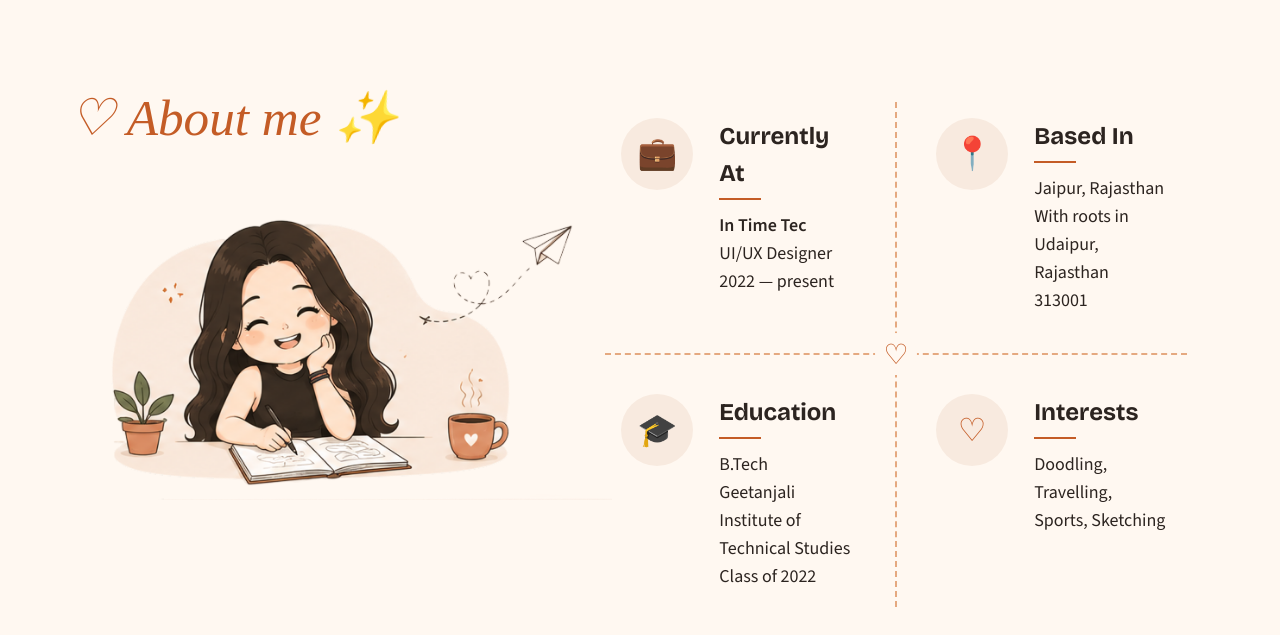
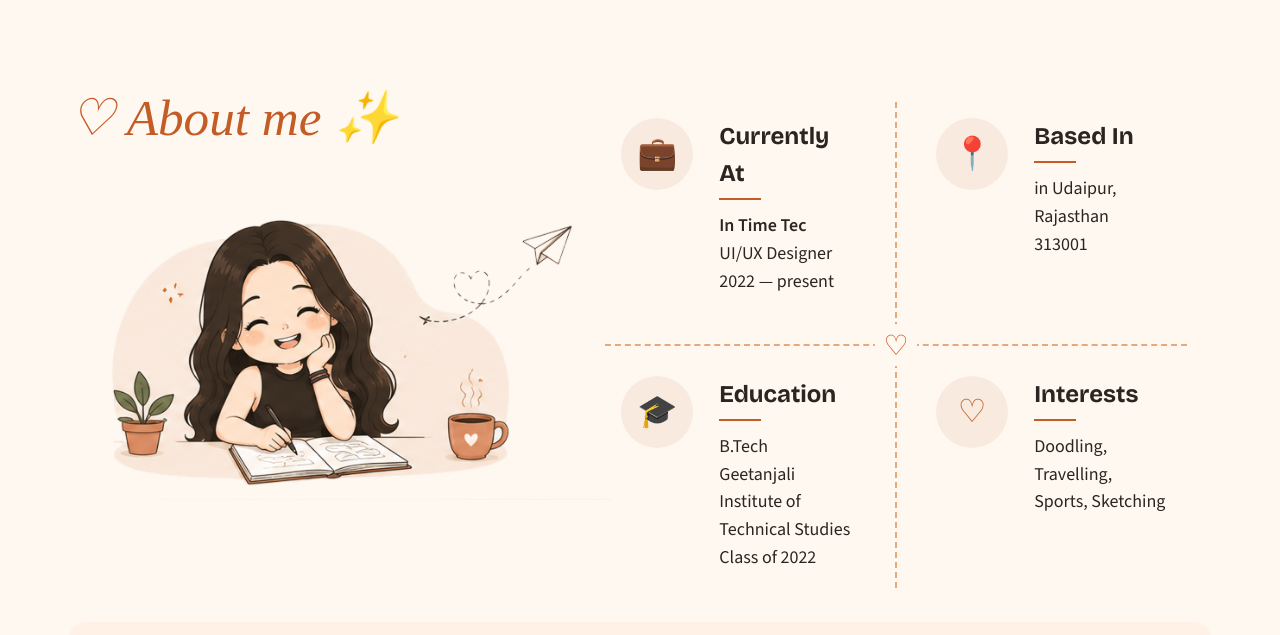
Before and after one commit to dixita23/portfolio, a plain HTML site: page portfolio/index.html in a window 1280 px wide. Shown: the part 742-1377 px from the top of the page. Drawn offline with nearby package versions, Linux system fonts and the light colour scheme.

Commit message:
updated location

```diff
--- a/portfolio/index.html
+++ b/portfolio/index.html
@@ -179,7 +179,7 @@
             <div class="about-icon">📍</div>
             <div>
               <h3>Based In</h3>
-              <p>Jaipur, Rajasthan<br>With roots in Udaipur, Rajasthan<br>313001</p>
+              <p>in Udaipur, Rajasthan<br>313001</p>
             </div>
           </article>
 
```
